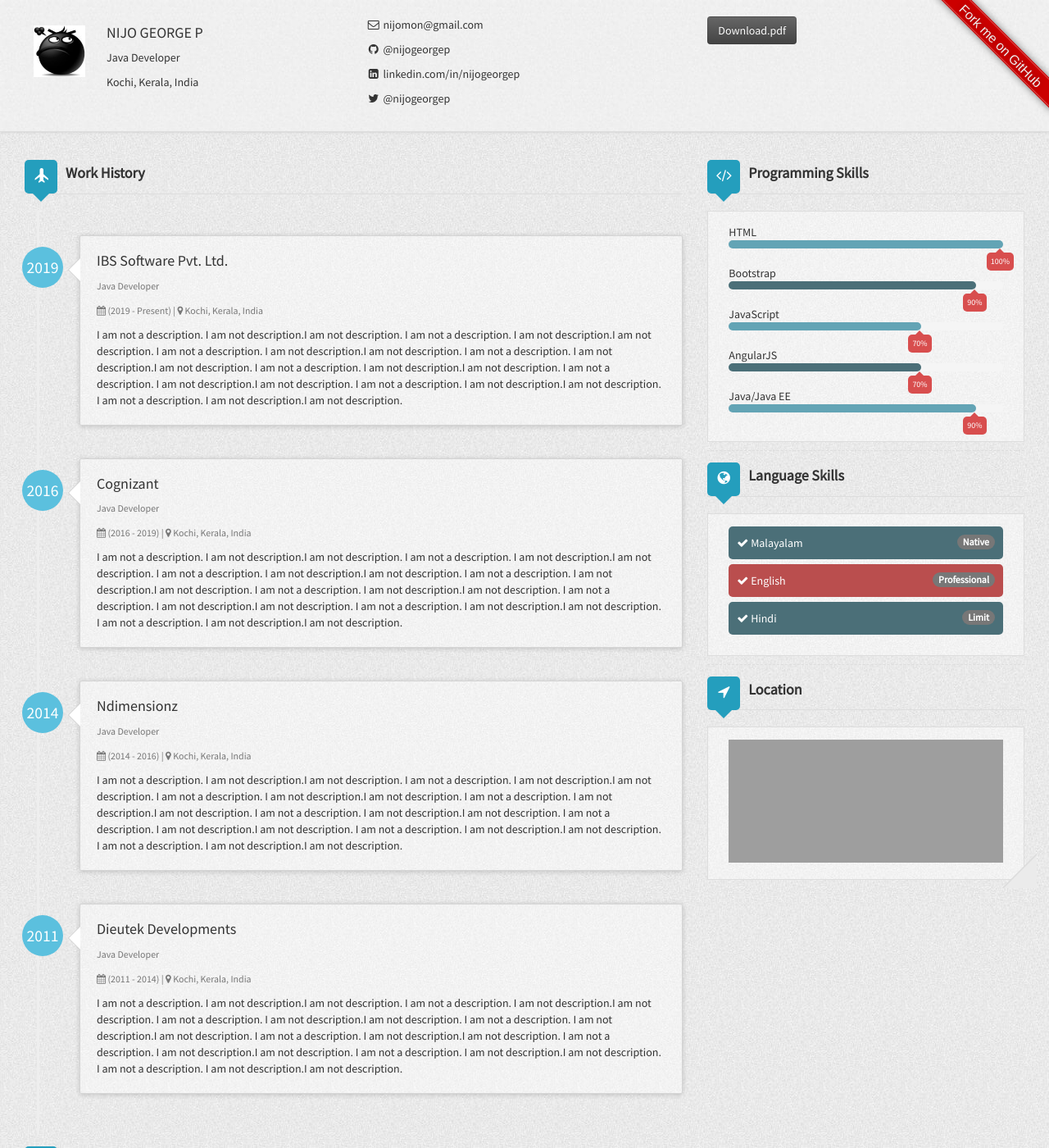
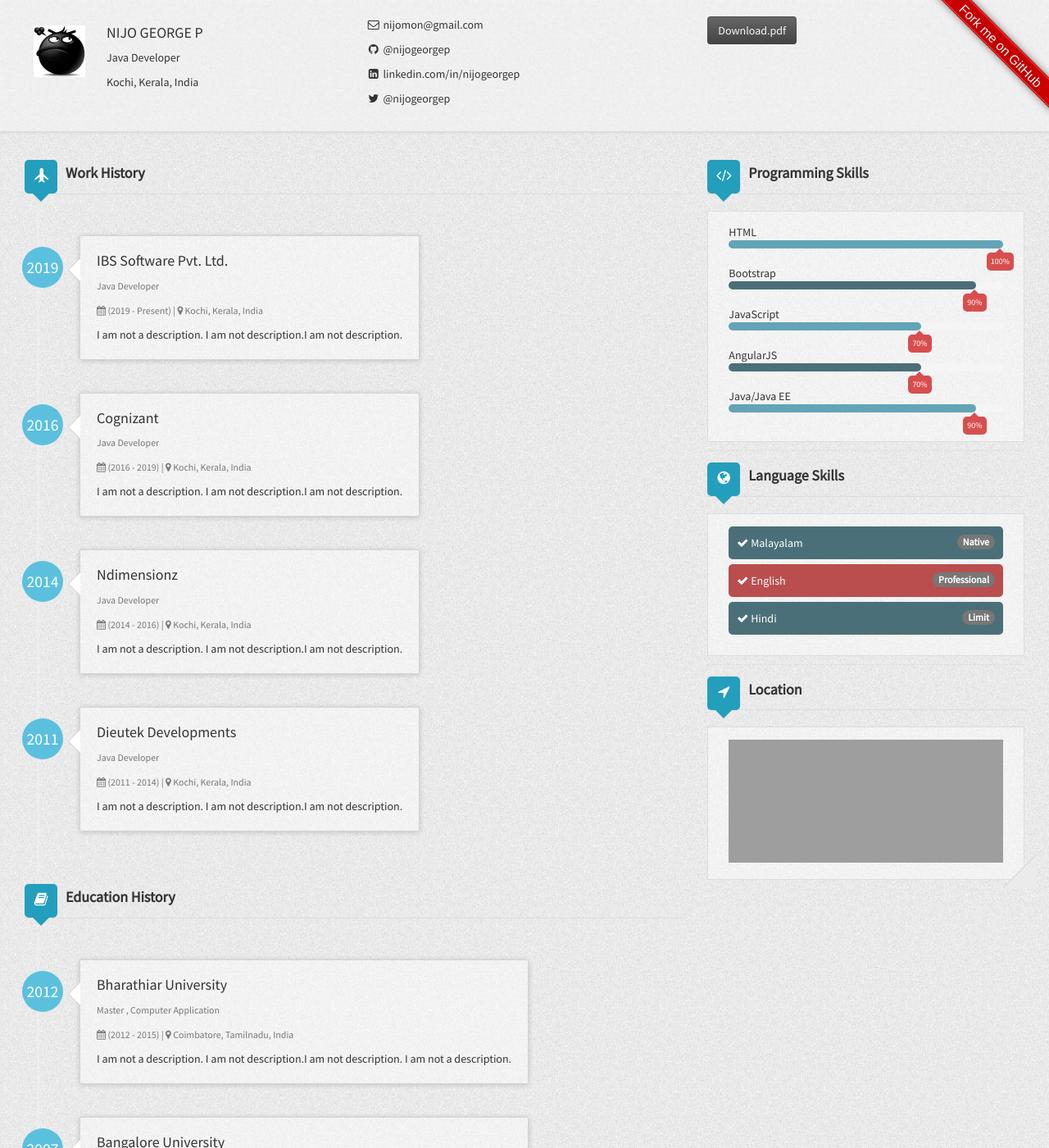
Before and after one commit to nijogeorgep/nijogeorgep.github.io, a Jekyll site: the page built from index.html, in a window 1280 px wide and 1400 px high. Shown: the whole window at 82% size. Built offline with Jekyll 4.4.1, drawn with Linux system fonts in a browser that asks for light colours; nearby versions of some CDN libraries; some of the changed text lies outside the part shown; grey boxes are pictures that could not be loaded.

Commit message:
_config.yml updated

```diff
--- a/_config.yml
+++ b/_config.yml
@@ -23,7 +23,7 @@ author:
   github: nijogeorgep
   linkedin: nijogeorgep
   twitter: nijogeorgep
-  gavatar: /resumecard/assets/img/avatar.JPG
+  gavatar: /resume/assets/img/avatar.JPG
   stackoverflow:
 #  stackoverflow: 4582127
   workHistory:
@@ -33,28 +33,28 @@ author:
       title: Java Developer
       started: 2019
       duration: (2019 - Present)
-      description: I am not a description. I am not description.I am not description. I am not a description. I am not description.I am not description. I am not a description. I am not description.I am not description. I am not a description. I am not description.I am not description. I am not a description. I am not description.I am not description. I am not a description. I am not description.I am not description. I am not a description. I am not description.I am not description. I am not a description. I am not description.I am not description.
+      description: I am not a description. I am not description.I am not description.
     - work2:
       company: Cognizant
       location: Kochi, Kerala, India
       title: Java Developer
       started: 2016
       duration: (2016 - 2019)
-      description: I am not a description. I am not description.I am not description. I am not a description. I am not description.I am not description. I am not a description. I am not description.I am not description. I am not a description. I am not description.I am not description. I am not a description. I am not description.I am not description. I am not a description. I am not description.I am not description. I am not a description. I am not description.I am not description. I am not a description. I am not description.I am not description.
+      description: I am not a description. I am not description.I am not description.
     - work3:
       company: Ndimensionz
       location: Kochi, Kerala, India
       title: Java Developer
       started: 2014
       duration: (2014 - 2016)
-      description: I am not a description. I am not description.I am not description. I am not a description. I am not description.I am not description. I am not a description. I am not description.I am not description. I am not a description. I am not description.I am not description. I am not a description. I am not description.I am not description. I am not a description. I am not description.I am not description. I am not a description. I am not description.I am not description. I am not a description. I am not description.I am not description.
+      description: I am not a description. I am not description.I am not description.
     - work4:
       company: Dieutek Developments
       location: Kochi, Kerala, India
       title: Java Developer
       started: 2011
       duration: (2011 - 2014)
-      description: I am not a description. I am not description.I am not description. I am not a description. I am not description.I am not description. I am not a description. I am not description.I am not description. I am not a description. I am not description.I am not description. I am not a description. I am not description.I am not description. I am not a description. I am not description.I am not description. I am not a description. I am not description.I am not description. I am not a description. I am not description.I am not description.
+      description: I am not a description. I am not description.I am not description.
   educationHistory:
     - education1:
       organization: Bharathiar University
@@ -63,7 +63,7 @@ author:
       major: Computer Application
       started: 2012
       duration: (2012 - 2015)
-      description: I am not a description. I am not description.I am not description. I am not a description. I am not description.I am not description. I am not a description. I am not description.I am not description. I am not a description. I am not description.I am not description. I am not a description. I am not description.I am not description. I am not a description. I am not description.I am not description. I am not a description. I am not description.I am not description. I am not a description. I am not description.I am not description.
+      description: I am not a description. I am not description.I am not description. I am not a description.
     - education2:
       organization: Bangalore University
       location: Bangalore, Karnataka, India
@@ -71,7 +71,7 @@ author:
       major: Computer Application
       started: 2007
       duration: (2007 - 2010)
-      description: I am not a description. I am not description.I am not description. I am not a description. I am not description.I am not description. I am not a description. I am not description.I am not description. I am not a description. I am not description.I am not description. I am not a description. I am not description.I am not description. I am not a description. I am not description.I am not description. I am not a description. I am not description.I am not description. I am not a description. I am not description.I am not description.
+      description: I am not a description. I am not description.I am not description. I am not a description.
   languages:
     - language1:
       name: Malayalam
```
